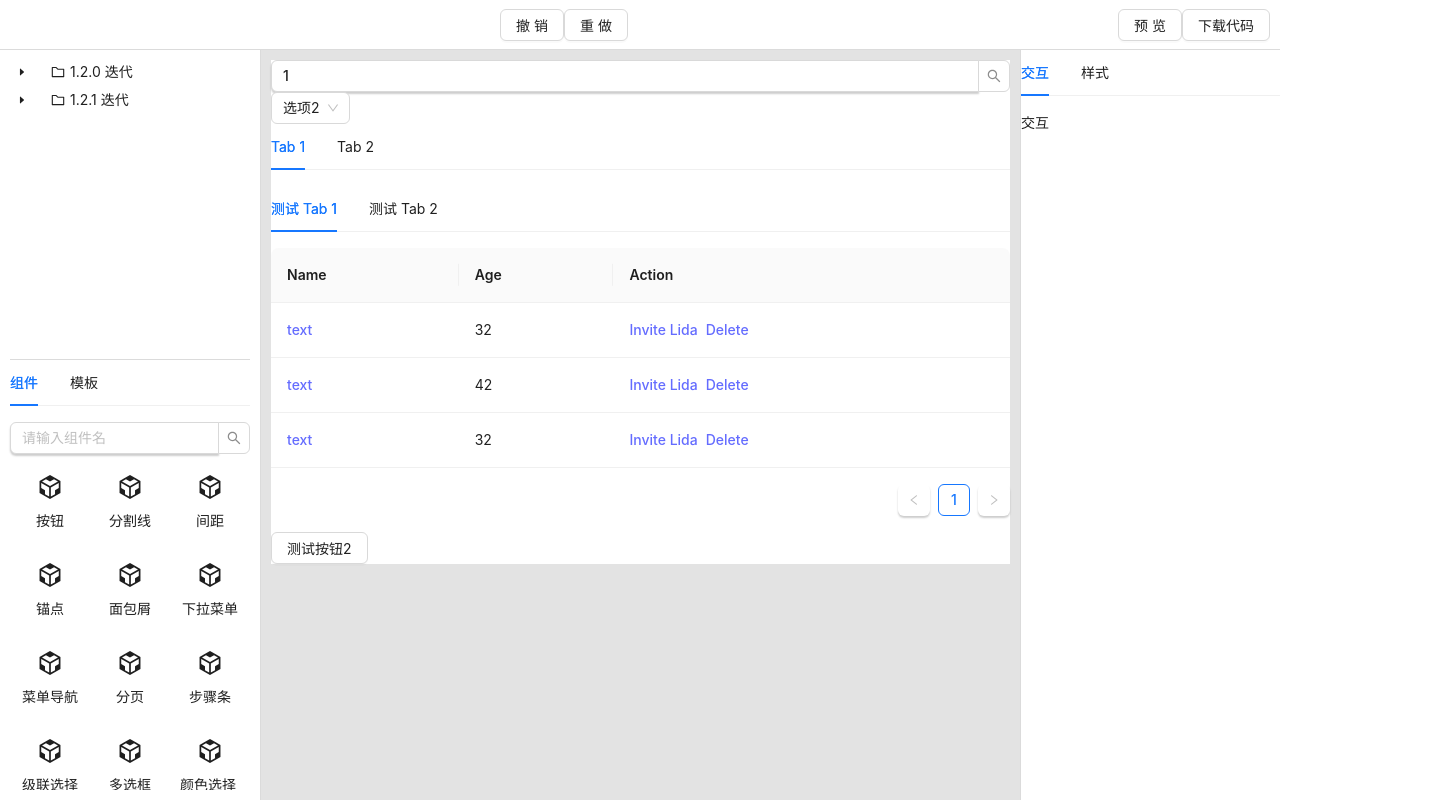
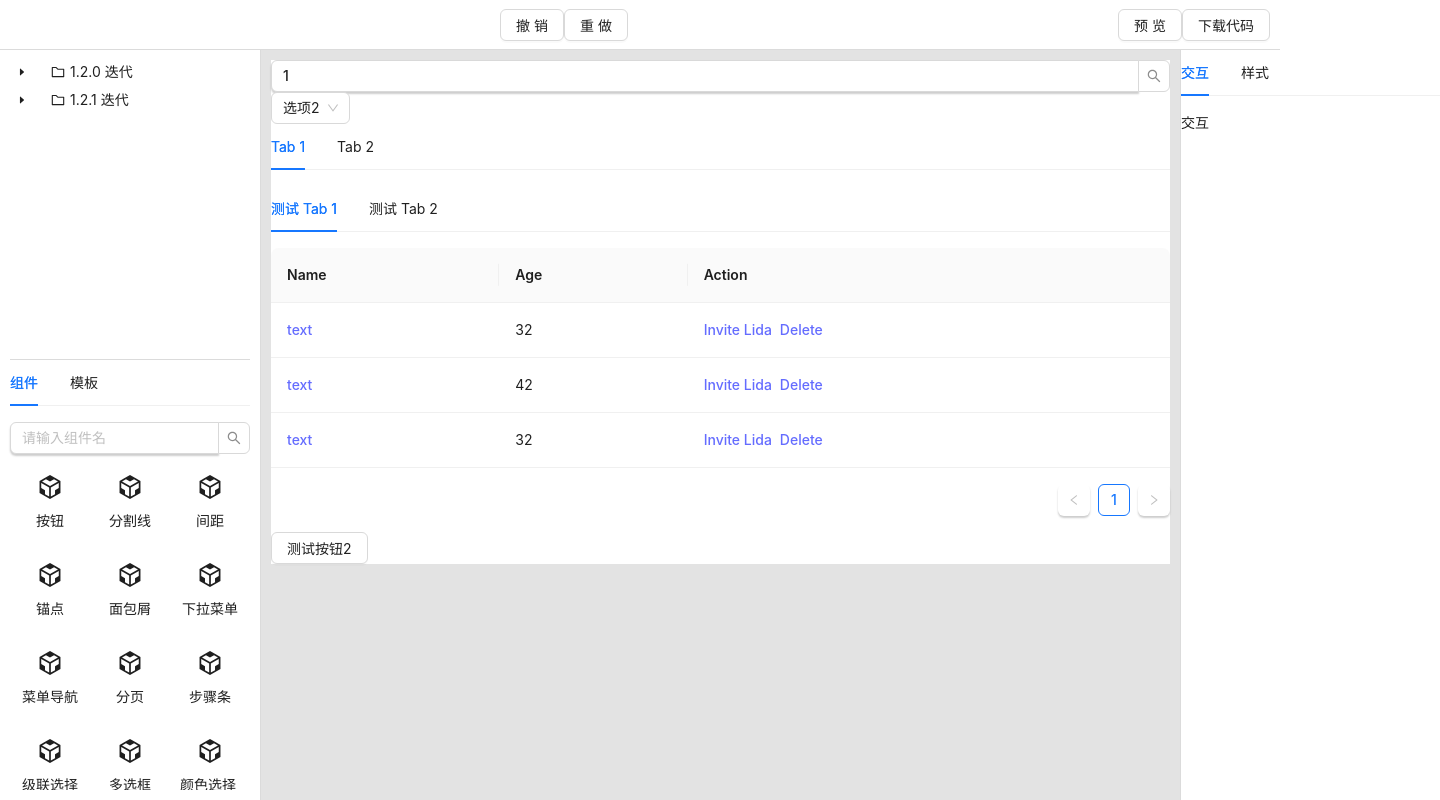
Before and after one commit to infinite2009/ditto, a React (Vite) app: page /home in a window 1280 px wide. Both pictures are taken after a click on the button "体验 Demo". Shown: the whole page, 1440 px wide, since content can reach past the window. Built offline with nearby package versions, Linux system fonts and the light colour scheme.

Commit message:
chore: modify style

```diff
--- a/src/pages/editor/index.module.less
+++ b/src/pages/editor/index.module.less
@@ -17,7 +17,9 @@
 }
 
 .canvas {
+  flex-shrink: 0;
   flex-grow: 1;
+  flex-basis: 919px;
   padding: 10px;
   background: #e3e3e3;
 }
@@ -27,6 +29,7 @@
 }
 
 .formPanel {
+  flex-shrink: 0;
   width: 260px;
   border-left: 1px solid #dbdbdb;
 }
```
